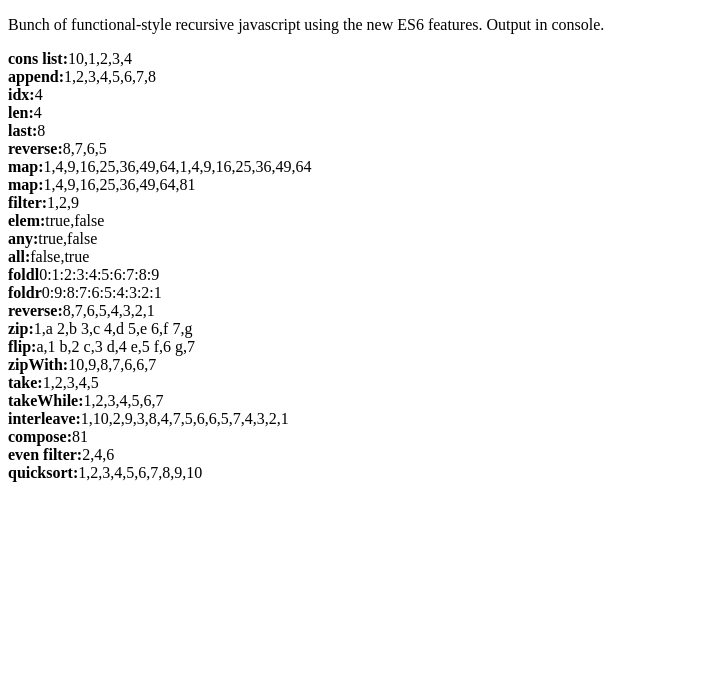
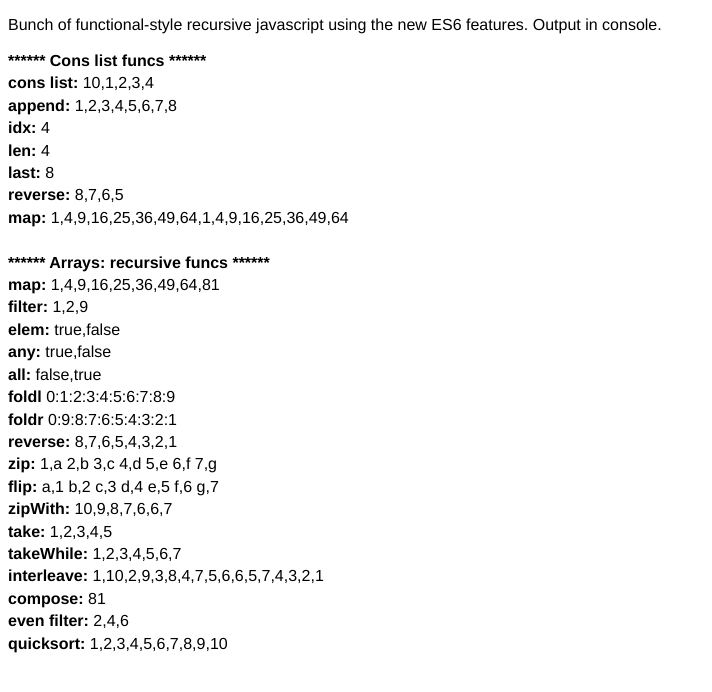
Before and after one commit to mrspeaker/es6-recursive, a plain HTML site: page index.html in a window 1280 px wide. Shown: the whole page, without its empty margins (0-712 px from the left). Drawn offline with Linux system fonts and the light colour scheme.

Commit message:
more html output

```diff
--- a/cons.js
+++ b/cons.js
@@ -1,4 +1,3 @@
-
 // Implementation of SICP lists
 
 const cons = (car, cdr) => [car, cdr];
--- a/index.html
+++ b/index.html
@@ -4,8 +4,12 @@
 	<meta charset="utf-8" />
 	<title>Func js in ES6</title>
   <style>
+  body {
+    font-family: helvetica, arial, sans-serif;
+  }
   #dbg > span {
     font-weight: bold;
+    line-height: 1.4em;
   }
   </style>
 </head>
@@ -21,7 +25,7 @@
   const dbg = document.querySelector("#dbg");
   const lg = (name, ...a) => {
     // console.log(name, a.length === 1 ? a[0] : a);
-    dbg.innerHTML += "<span>" + name + "</span>" + (a.length === 1 ? a[0] : a) + "<br/>";
+    dbg.innerHTML += "<span>" + name + "</span> " + (a.length === 1 ? a[0] : a) + "<br/>";
   }
 	const assert = (test, msg) => console.assert(test, msg);
 </script>
--- a/tests.js
+++ b/tests.js
@@ -1,4 +1,4 @@
-console.log("****** Cons list funcs ******");
+lg("****** Cons list funcs ******");
 
 const conslist = cons(1, cons(2, cons(3, cons(4, null))));
 const oneToFour = list(1,2,3,4);
@@ -44,7 +44,7 @@ const desc = [1,2,3,4,5,6,7,8,9,10];
 const asc = reverse(desc);
 const letters = "abcdefg".slice("");
 
-console.log("****** Arrays: recursive funcs ******");
+lg("<br/>****** Arrays: recursive funcs ******");
 
 lg( "map:", map(a => a * a, desc) );
 lg( "filter:", filter1(a => a < 3 || a > 8, desc) );
```
